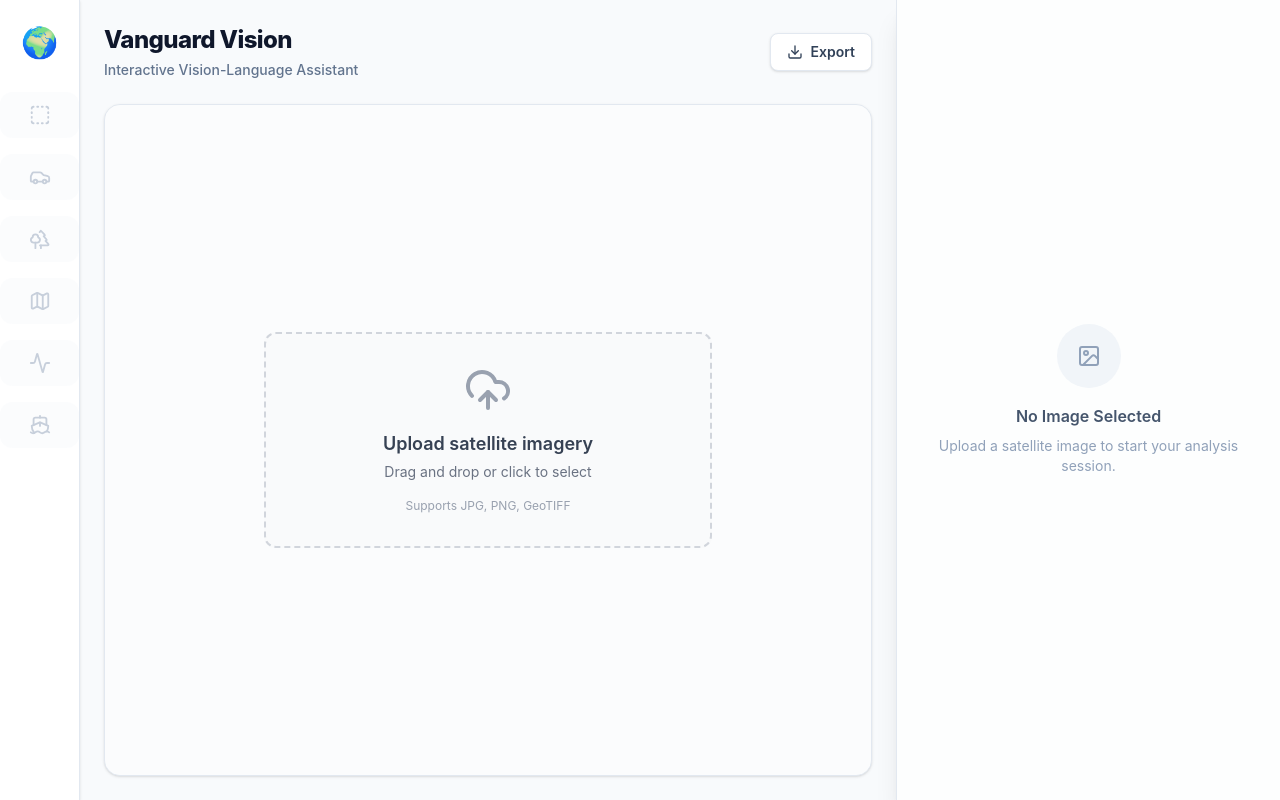
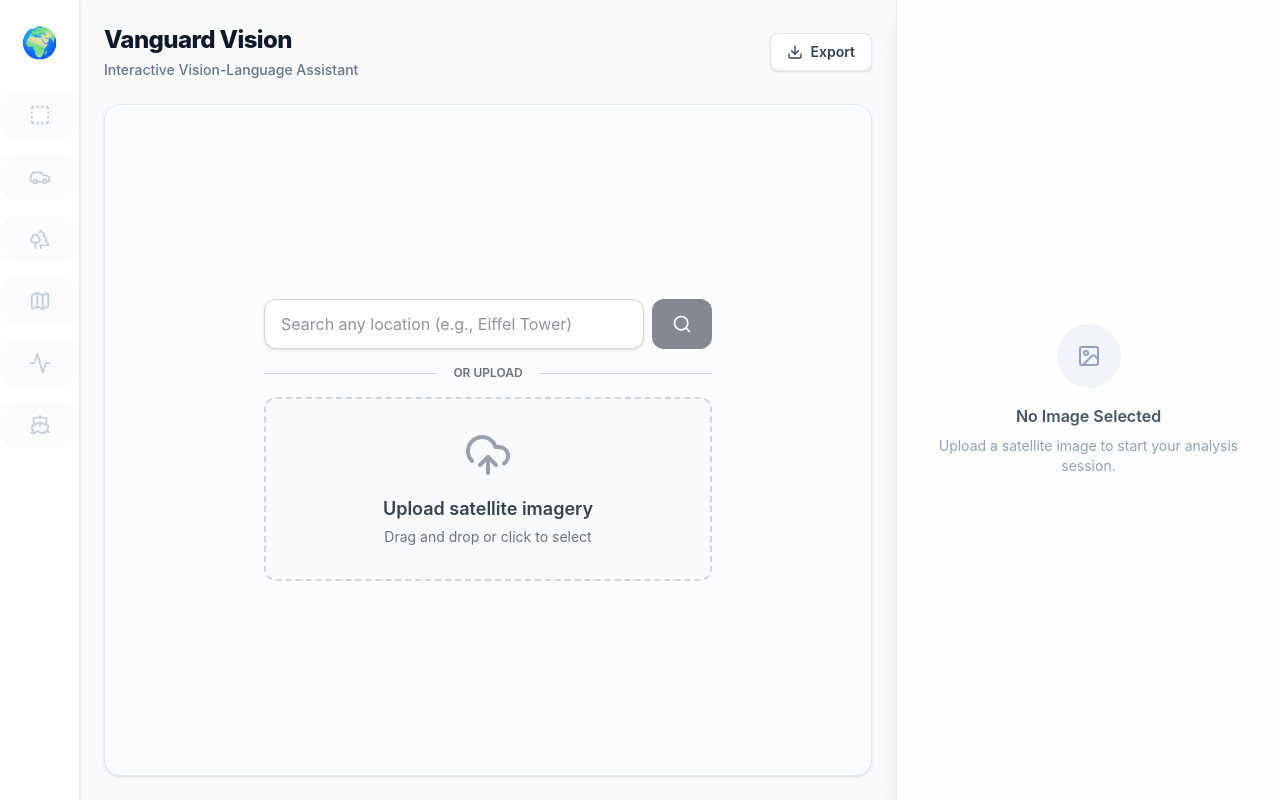
Before and after one commit to Ali7521/Vanguard-Vision, a React (Vite) app in the folder frontend/: page / in a window 1280 px wide. Both pictures are taken after a click on the button "Launch App". Built offline with nearby package versions, Linux system fonts and the light colour scheme.

Commit message:
Add live location search using OpenStreetMap and ArcGIS World Imagery

```diff
--- a/frontend/src/components/ImageUploader.tsx
+++ b/frontend/src/components/ImageUploader.tsx
@@ -1,5 +1,5 @@
 import React, { useState, useRef } from 'react';
-import { UploadCloud, Loader2 } from 'lucide-react';
+import { UploadCloud, Loader2, Search } from 'lucide-react';
 
 interface Props {
   onUpload: (id: string, url: string, location?: [number, number], hasExif?: boolean) => void;
@@ -8,7 +8,34 @@ interface Props {
 export default function ImageUploader({ onUpload }: Props) {
   const [isDragging, setIsDragging] = useState(false);
   const [isUploading, setIsUploading] = useState(false);
+  const [searchQuery, setSearchQuery] = useState('');
+  const [isSearching, setIsSearching] = useState(false);
   const fileInputRef = useRef<HTMLInputElement>(null);
+
+  const handleSearch = async (e: React.FormEvent) => {
+    e.preventDefault();
+    if (!searchQuery.trim()) return;
+
+    setIsSearching(true);
+    try {
+      const response = await fetch('https://footage-posing-panda.ngrok-free.dev/api/search', {
+        method: 'POST',
+        headers: {
+          'Content-Type': 'application/json',
+          'ngrok-skip-browser-warning': 'true'
+        },
+        body: JSON.stringify({ query: searchQuery }),
+      });
+      if (!response.ok) throw new Error('Search failed');
+      const data = await response.json();
+      onUpload(data.image_id, data.url, data.location, data.has_exif);
+    } catch (err) {
+      console.error("Search failed", err);
+      alert("Failed to find satellite imagery for that location.");
+    } finally {
+      setIsSearching(false);
+    }
+  };
 
   const handleUpload = async (file: File) => {
     setIsUploading(true);
@@ -53,13 +80,39 @@ export default function ImageUploader({ onUpload }: Props) {
   };
 
   return (
+    <div className="w-full max-w-md flex flex-col gap-4">
+      {/* Search Bar */}
+      <form onSubmit={handleSearch} className="flex gap-2">
+        <input
+          type="text"
+          value={searchQuery}
+          onChange={e => setSearchQuery(e.target.value)}
+          placeholder="Search any location (e.g., Eiffel Tower)"
+          className="flex-1 px-4 py-3 rounded-xl border border-gray-300 focus:outline-none focus:ring-2 focus:ring-blue-500 bg-white shadow-sm"
+          disabled={isUploading || isSearching}
+        />
+        <button
+          type="submit"
+          disabled={isUploading || isSearching || !searchQuery.trim()}
+          className="px-4 py-3 bg-slate-900 text-white rounded-xl font-medium hover:bg-slate-800 disabled:opacity-50 flex items-center justify-center min-w-[60px]"
+        >
+          {isSearching ? <Loader2 size={20} className="animate-spin" /> : <Search size={20} />}
+        </button>
+      </form>
+
+      <div className="flex items-center gap-4">
+        <div className="h-px bg-gray-300 flex-1"></div>
+        <span className="text-xs text-gray-500 font-semibold uppercase">OR UPLOAD</span>
+        <div className="h-px bg-gray-300 flex-1"></div>
+      </div>
+
       <div
-      className={`w-full max-w-md p-8 border-2 border-dashed rounded-xl flex flex-col items-center justify-center text-center transition-colors cursor-pointer
+        className={`w-full p-8 border-2 border-dashed rounded-xl flex flex-col items-center justify-center text-center transition-colors cursor-pointer
           ${isDragging ? 'border-blue-500 bg-blue-50' : 'border-gray-300 hover:border-gray-400 bg-gray-50'}`}
         onDragOver={onDragOver}
         onDragLeave={onDragLeave}
         onDrop={onDrop}
-      onClick={() => !isUploading && fileInputRef.current?.click()}
+        onClick={() => !isUploading && !isSearching && fileInputRef.current?.click()}
       >
         <input
           type="file"
@@ -79,9 +132,9 @@ export default function ImageUploader({ onUpload }: Props) {
             <UploadCloud className={`w-12 h-12 mb-4 ${isDragging ? 'text-blue-500' : 'text-gray-400'}`} />
             <h3 className="text-lg font-semibold text-gray-700 mb-1">Upload satellite imagery</h3>
             <p className="text-sm text-gray-500">Drag and drop or click to select</p>
-          <p className="text-xs text-gray-400 mt-4">Supports JPG, PNG, GeoTIFF</p>
           </>
         )}
       </div>
+    </div>
   );
 }
```
Also changed, not shown: 2 other files (tests, documents, lock files or other folders). Lines whose indentation alone changed are shown as unchanged.
